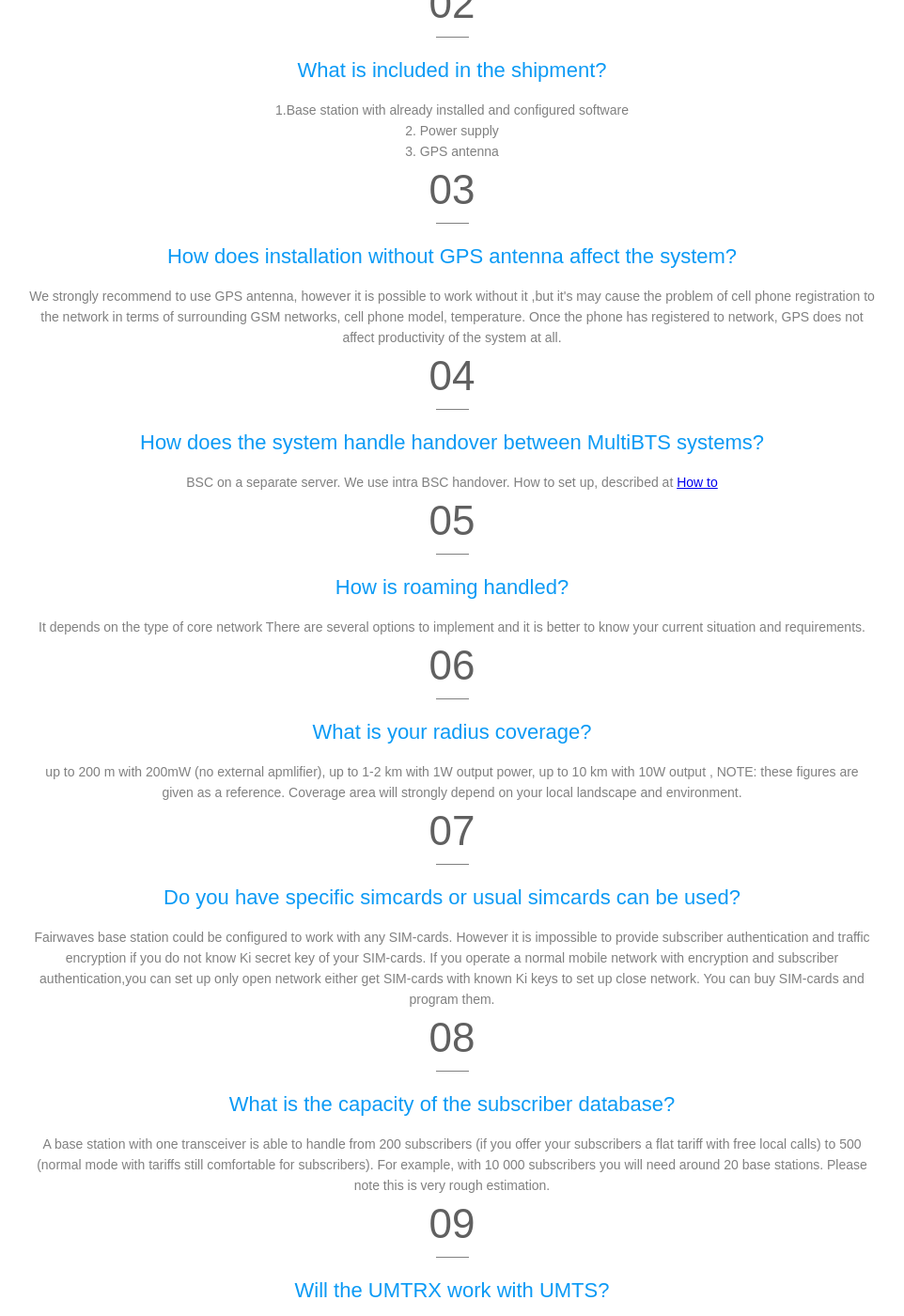
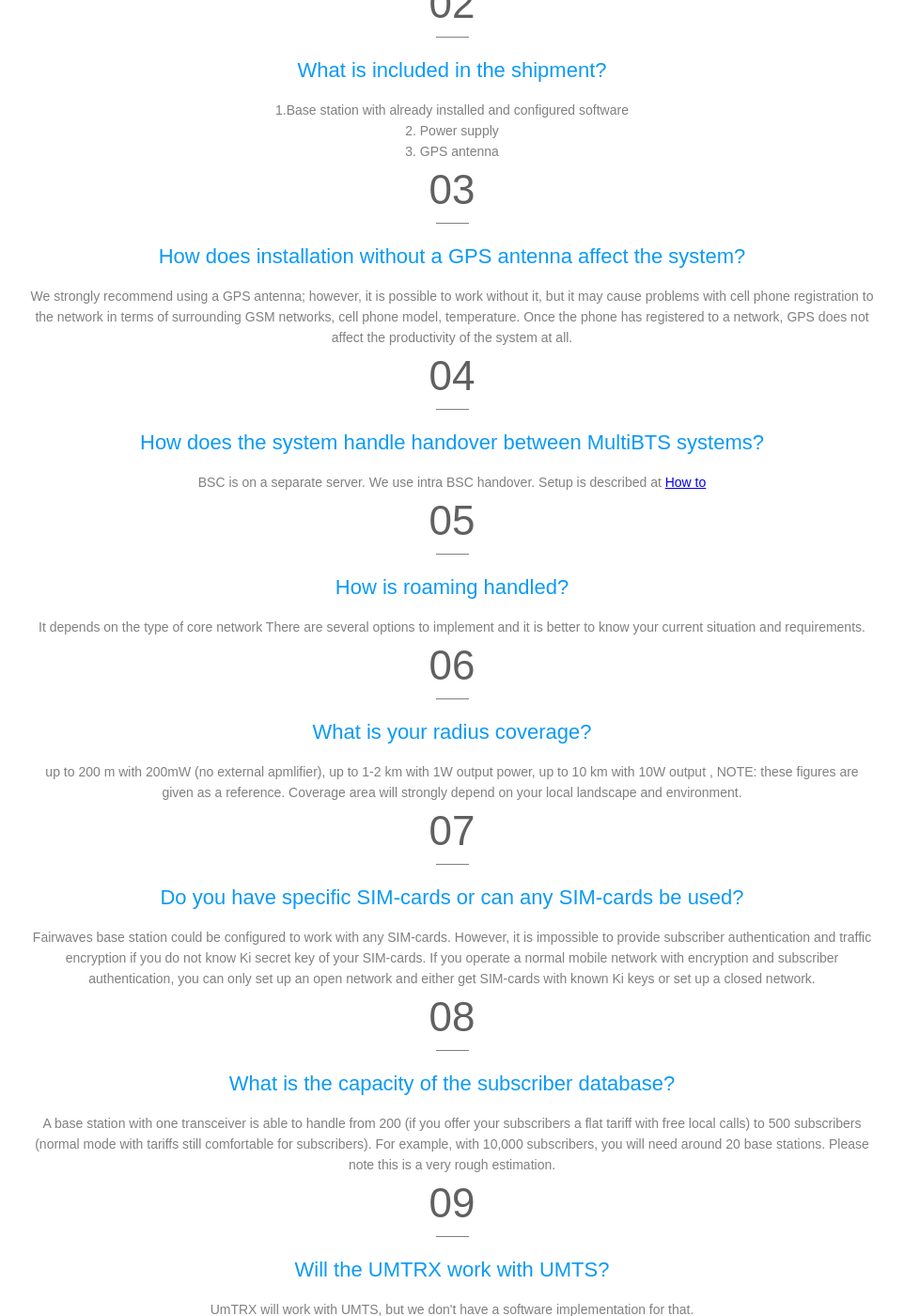
Before and after one commit to fairwaves/um-docs, a Jekyll site: the page faq.html, which Jekyll copies as it is, in a window 1280 px wide and 1400 px high, scrolled down 397 px. Shown: the whole window at 94% size, without its empty margins (159-1121 px from the left). Built offline with Jekyll 4.4.1, drawn with Linux system fonts in a browser that asks for light colours; some of the changed text lies outside the part shown.

Commit message:
markups publishing

```diff
--- a/faq.html
+++ b/faq.html
@@ -56,8 +56,8 @@
                         <div class="grid_4">
 						 <h5 style="text-align: center;" class="font_5">03</h5>
 						  <div class="s2"></div>
-						  <h2 class="faq">How does installation without GPS antenna affect the system?</h2>
-						  <center><p>We strongly recommend to use GPS antenna, however it is possible to work without it ,but it's may cause the problem of cell phone registration to the network in terms of surrounding GSM networks, cell phone model, temperature. Once the phone has registered to network, GPS does not affect productivity of the system at all.</p></center>
+						  <h2 class="faq">How does installation without a GPS antenna affect the system?</h2>
+						  <center><p>We strongly recommend using a GPS antenna; however, it is possible to work without it, but it may cause problems with cell phone registration to the network in terms of surrounding GSM networks, cell phone model, temperature. Once the phone has registered to a network, GPS does not affect the productivity of the system at all.</p></center>
 
 
 						</div>
@@ -66,7 +66,7 @@
 						 <h5 style="text-align: center;" class="font_5">04</h5>
 						  <div class="s2"></div>
 						  <h2 class="faq">How does the system handle handover between MultiBTS systems?</h2>
-						  <center><p>BSC on a separate server. We use intra BSC handover. How to set up, described at <a href="https://fairwaves.co/docs/how_to's.html">How to</a></p></center>
+						  <center><p>BSC is on a separate server. We use intra BSC handover. Setup is described at <a href="https://fairwaves.co/docs/how_to's.html">How to</a></p></center>
 
 
 						</div>
@@ -96,10 +96,10 @@
                         <div class="grid_4">
 						 <h5 style="text-align: center;" class="font_5">07</h5>
 						  <div class="s2"></div>
-						  <h2 class="faq">Do you have specific simcards or usual simcards can be used?
+						  <h2 class="faq">Do you have specific SIM-cards or can any SIM-cards be used?
 
 </h2>
-						  <center><p>Fairwaves base station could be configured to work with any SIM-cards. However it is impossible to provide subscriber authentication and traffic encryption if you do not know Ki secret key of your SIM-cards. If you operate a normal mobile network with encryption and subscriber authentication,you can set up only open network either get SIM-cards with known Ki keys to set up close network. You can buy SIM-cards and program them.</p></center>
+						  <center><p>Fairwaves base station could be configured to work with any SIM-cards. However, it is impossible to provide subscriber authentication and traffic encryption if you do not know Ki secret key of your SIM-cards. If you operate a normal mobile network with encryption and subscriber authentication, you can only set up an open network and either get SIM-cards with known Ki keys or set up a closed network. </p></center>
 
 
 
@@ -111,7 +111,7 @@
 						  <h2 class="faq">What is the capacity of the subscriber database?
 
 </h2>
-						  <center><p>A base station with one transceiver is able to handle from 200 subscribers (if you offer your subscribers a flat tariff with free local calls) to 500 (normal mode with tariffs still comfortable for subscribers). For example, with 10 000 subscribers you will need around 20 base stations. Please note this is very rough estimation.</p></center>
+						  <center><p>A base station with one transceiver is able to handle from 200 (if you offer your subscribers a flat tariff with free local calls) to 500 subscribers (normal mode with tariffs still comfortable for subscribers). For example, with 10,000 subscribers, you will need around 20 base stations. Please note this is a very rough estimation.</p></center>
 
 
 
@@ -123,7 +123,7 @@
 						  <h2 class="faq">Will the UMTRX work with UMTS?
 
 </h2>
-						  <center><p>UmTRX will be able to work with UMTS, but we don't have a software implementation for that.
+						  <center><p>UmTRX will work with UMTS, but we don't have a software implementation for that.
 </p></center>
 
 
@@ -136,7 +136,7 @@
 						  <h2 class="faq">How do you handle SMS and GPRS in your systems?
 
 </h2>
-						  <center><p> Fairwaves base stations are able to provide basic services: Voice and SMS also Fairwaves provide GPRS, in terms of quality it disabled in production systems to get more capacity for the voice and SMS either that is too slow to use it as data service. We are considering to use WiFi instead of GPRS.
+						  <center><p> Fairwaves base stations are able to provide basic services: Voice and SMS. Also, Fairwaves provide GPRS; in terms of quality it is disabled in production systems to get more capacity for the voice and SMS that is too slow to use it as data service. We are considering using WiFi instead of GPRS.
 </center></p>
 
                         </div>
@@ -196,10 +196,10 @@
                         <div class="grid_4">
 						 <h5 style="text-align: center;" class="font_5">15</h5>
 						  <div class="s2"></div>
-						  <h2 class="faq"> How is subscriber provisioning process goes, SIM Cards or Phone?
+						  <h2 class="faq"> How does the subscriber provisioning process go, with SIM-cards or Phone?
 
 </h2>
-						  <center><p>Sim card. You can program your own sim cards and this would be a closed network either you can use existed sim, then network would be open.
+						  <center><p>SIM card. You can program your own SIM-cards and this would be a closed network. You can also use an existing SIM-card, then the network would be open.
 </p></center>
 
 
@@ -307,7 +307,7 @@
                         <div class="grid_4">
 						 <h5 style="text-align: center;" class="font_5">22</h5>
 						  <div class="s2"></div>
-						  <h2 class="faq">  Will all calls be charged (inside/outside) ?
+						  <h2 class="faq">  Will all calls be charged (inside/outside)?
 
 </h2>
 						  <center><p> It depends on whether you want to bill local calls or not.</center></p>
@@ -321,10 +321,10 @@
                         <div class="grid_4">
 				 	     <h5 style="text-align: center;" class="font_5">23</h5>
 						  <div class="s2"></div>
-						  <h2 class="faq">  Wouldn't it get a network congestion cause, providing free internal calls?
+						  <h2 class="faq">  Wouldn't providing free internal calls cause network congestion?
 
 </h2>
-						  <center><p> We're developing advanced options to avoid full network congestion in UmCORE server which will be available as part of the commercial agreement.</center></p>
+						  <center><p> We're developing advanced options to avoid full network congestion in the UmCORE server, which will be available as part of the commercial agreement.</center></p>
 
 
 						</div>
```
Also changed, not shown: other parts of faq.html (+2 -2 lines), how_to's.html (+4 -4 lines), index.html (+4 -4 lines), soft_conf.html (+16 -16 lines), umdesk.html (+7 -7 lines), umsite.html (+23 -24 lines).
